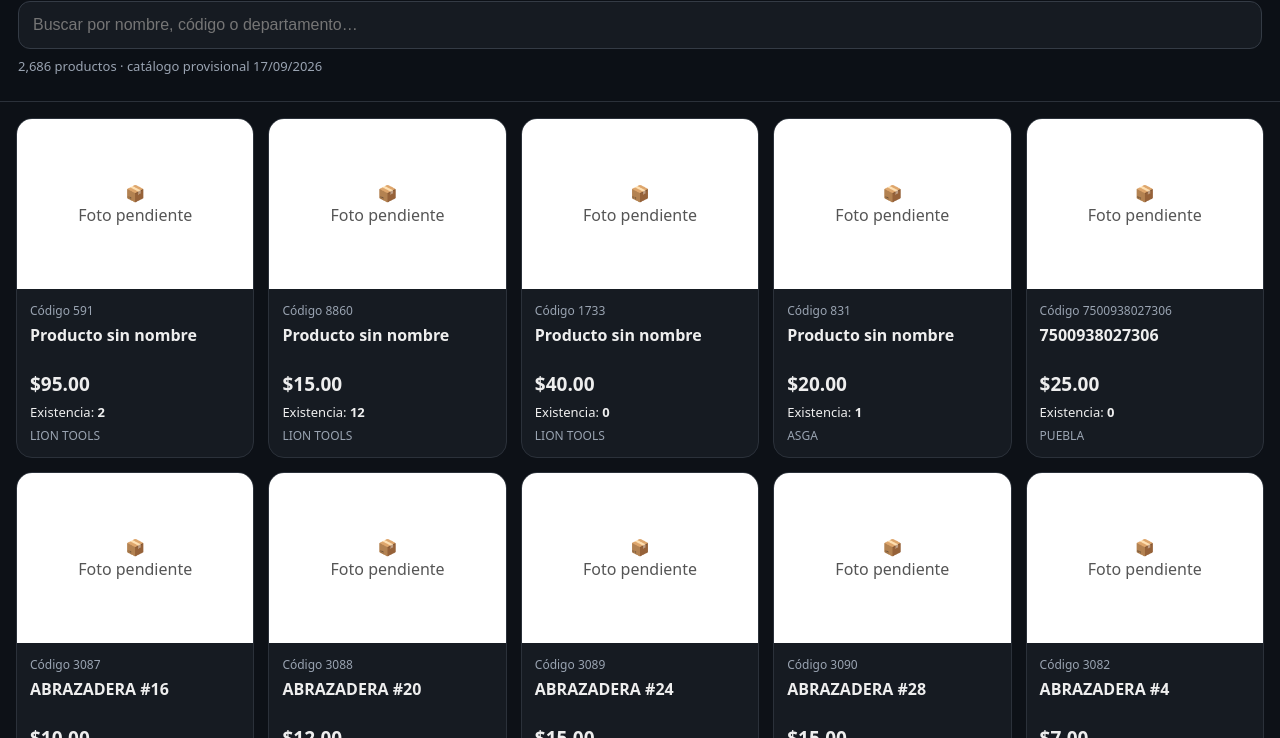
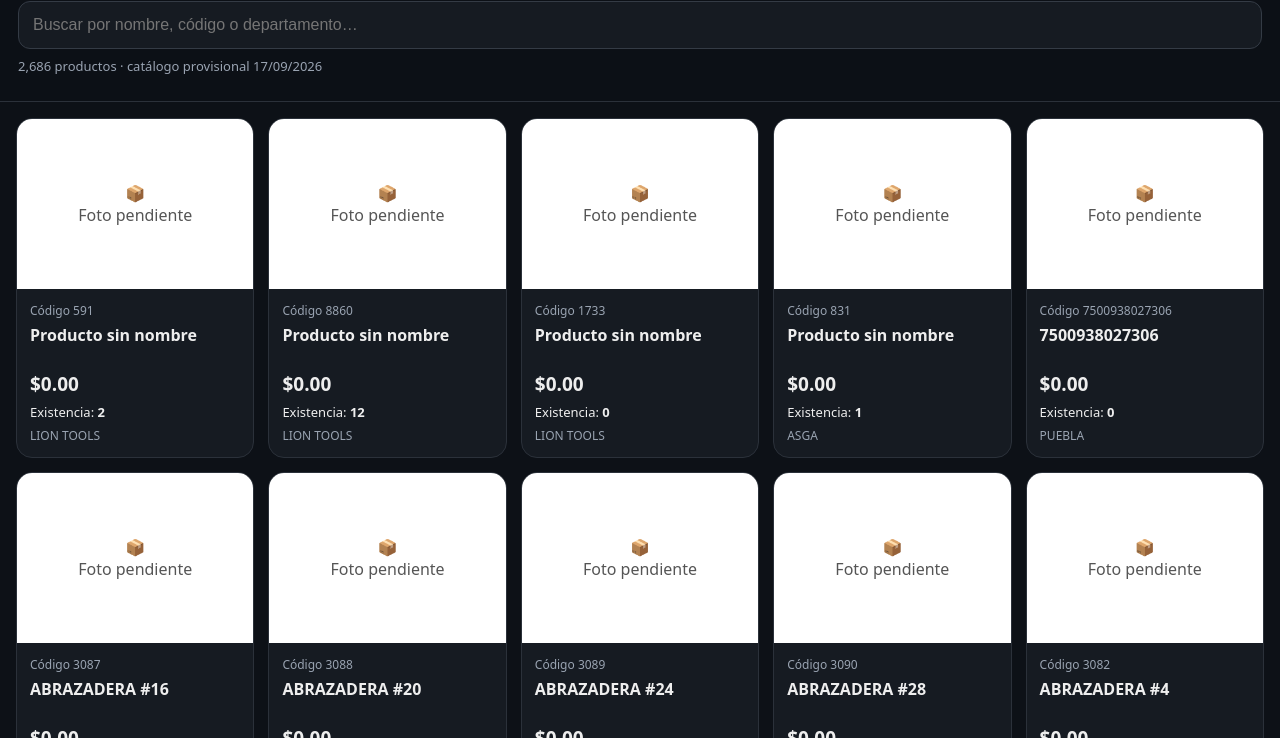
Before and after one commit to Eliasaf01/eleventa-movil-v9, a plain HTML site: page public/index.html in a window 1280 px wide. Shown: the part 62-800 px from the top of the page. Drawn offline with Linux system fonts and the light colour scheme.

Commit message:
Corregir precio del catalogo web

```diff
--- a/public/index.html
+++ b/public/index.html
@@ -11,7 +11,7 @@ function render(){
  const s=q.value.trim().toLowerCase();
  const list=all.filter(p=>(p.codigo+' '+p.producto+' '+p.departamento).toLowerCase().includes(s));
  meta.textContent=`${list.length.toLocaleString('es-MX')} productos · catálogo provisional 17/09/2026`;
- grid.innerHTML=list.slice(0,300).map(p=>`<article class="card"><div class="pic">${p.image_url?`<img loading="lazy" src="${p.image_url}">`:`<div class="placeholder">📦<br>Foto pendiente</div>`}</div><div class="body"><div class="code">Código ${p.codigo||'—'}</div><div class="name">${p.producto||'Producto sin nombre'}</div><div class="price">${money(p.precio_venta)}</div><div class="stock">Existencia: <b>${p.existencia}</b></div><div class="dept">${p.departamento||''}</div></div></article>`).join('');
+ grid.innerHTML=list.slice(0,300).map(p=>`<article class="card"><div class="pic">${p.image_url?`<img loading="lazy" src="${p.image_url}">`:`<div class="placeholder">📦<br>Foto pendiente</div>`}</div><div class="body"><div class="code">Código ${p.codigo||'—'}</div><div class="name">${p.producto||'Producto sin nombre'}</div><div class="price">${money(p.p_venta)}</div><div class="stock">Existencia: <b>${p.existencia}</b></div><div class="dept">${p.departamento||''}</div></div></article>`).join('');
 }
 fetch('catalogo.json').then(r=>r.json()).then(x=>{all=x;render()}); q.addEventListener('input',render);
 </script></body></html>
```
